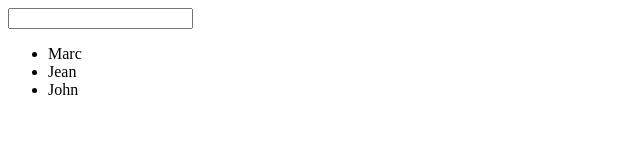
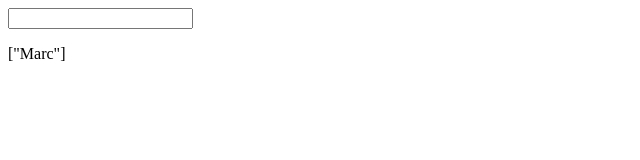
Before and after one commit to rasmeipagna/angular, a plain HTML site: page index.html in a window 1280 px wide. Shown: the whole page, without its empty margins (0-640 px from the left). Drawn offline with nearby package versions, Linux system fonts and the light colour scheme.

Commit message:
add filter

```diff
--- a/index.html
+++ b/index.html
@@ -8,9 +8,9 @@
     <!-- Liste de prénom avec li qui se répète -->
     <div ng-init="users=['Marc', 'Jean', 'John']">
         <ul>
-            <li ng-repeat="users in users">{{users}}</li>
+            <li ng-repeat="user in users">{{user} | uppercase}}</li>
         </ul>
-
+{{users | filter:'M'}}
     <!-- Petite calculatrice -->
     <!-- <input type="text" ng-model="nbre1" />
     <input type="text" ng-model="nbre2" />
```
